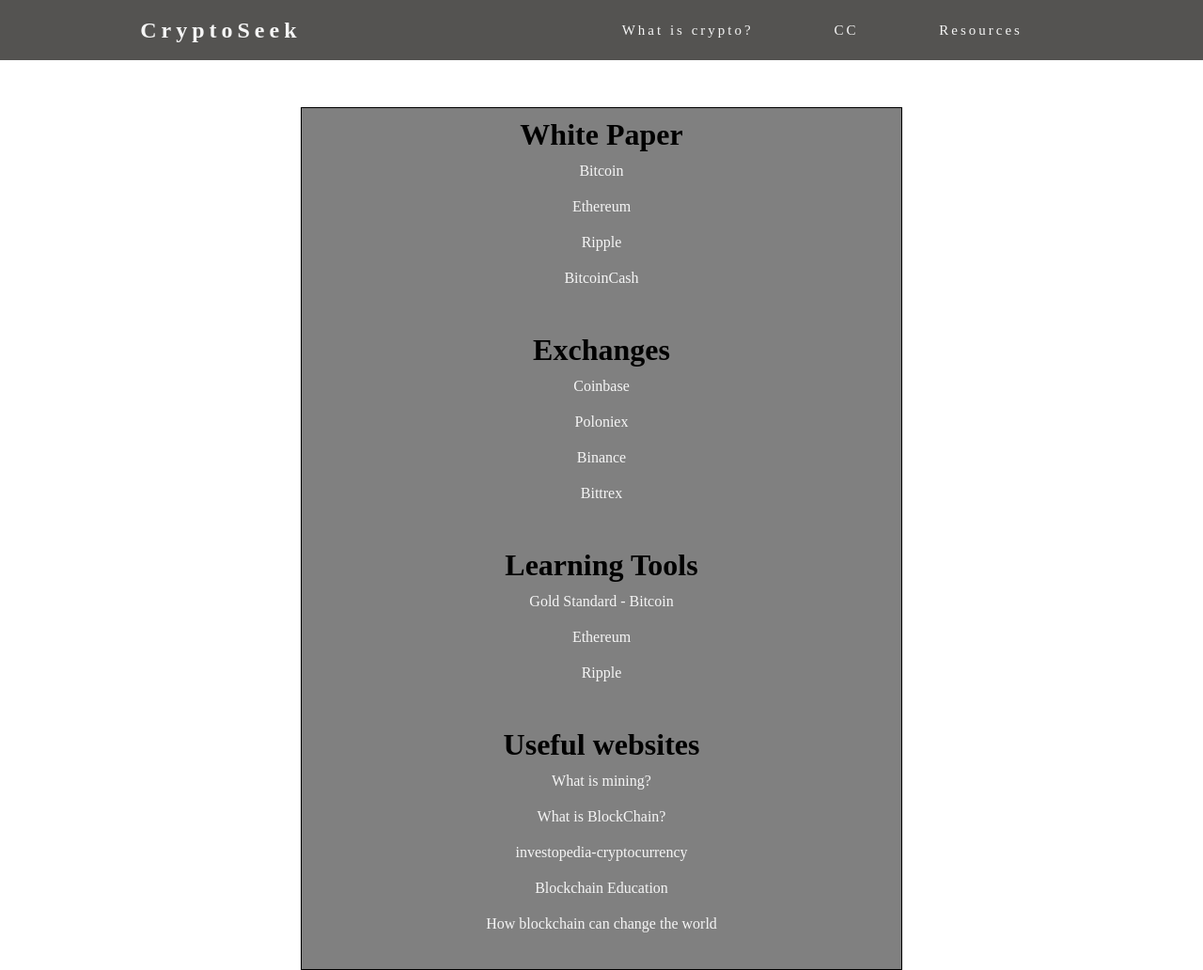
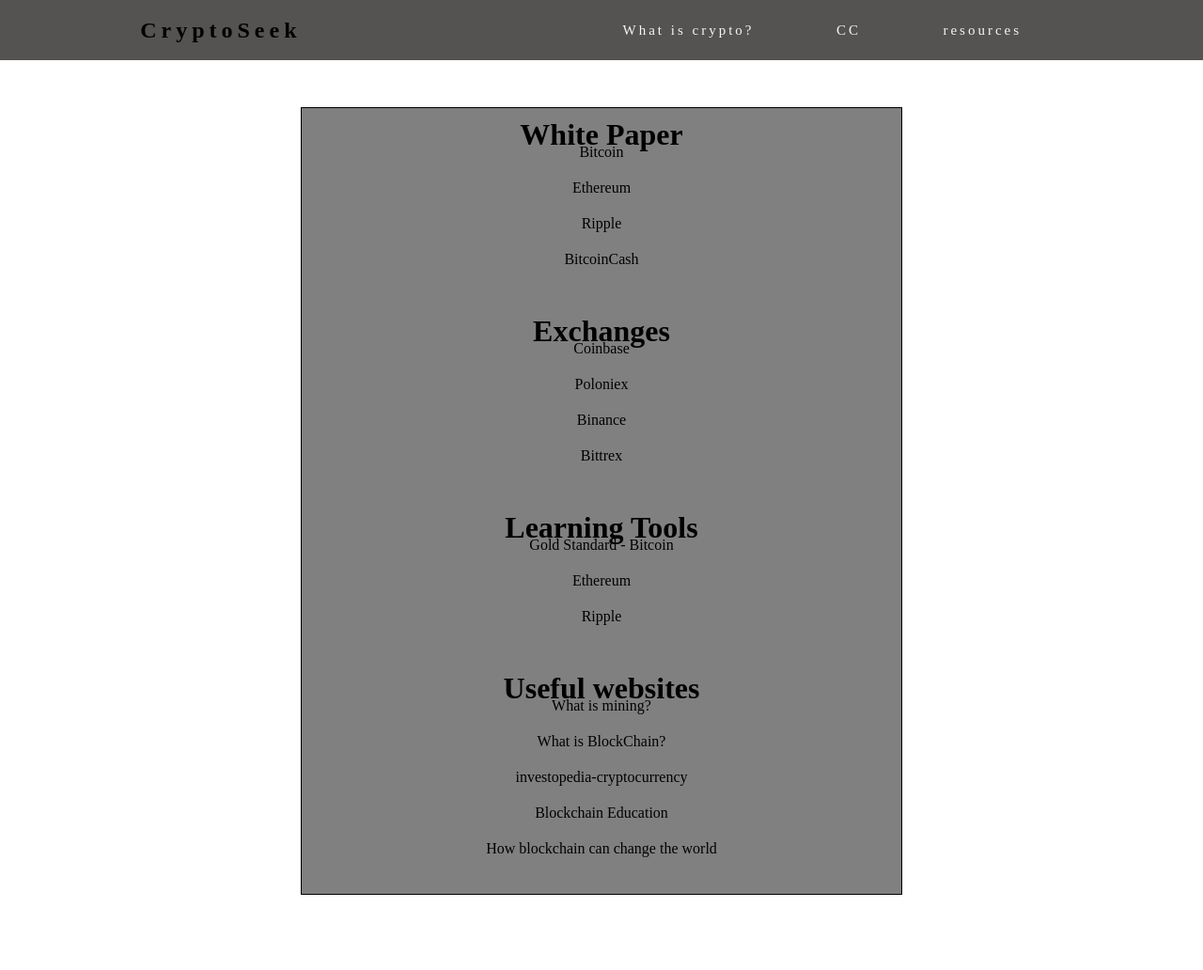
Before and after one commit to Benji-Burke/Benji-Burke-crypto-seek.github.io, a PHP site: page /index2page.html in a window 1280 px wide. Shown: the whole page at 94% size. After the commit the page ends 952 px from the top, so only its background shows below. Run offline with PHP 8.4, Linux system fonts and the light colour scheme.

Commit message:
moving back

```diff
--- a/cryptocurrency/index2page.html
+++ b/cryptocurrency/index2page.html
@@ -11,12 +11,12 @@
   <body>
       <nav>
           <div class="logo">
-             <h4><a href = "index.html"><span style="color:whitesmoke">cryptoSeek</span></a></h4>
+             <h4><a href ="index.html">cryptoSeek</a></h4>
           </div>
           <ul class="navLinks">
             <li><a href="https://youtu.be/HLYuxoytR3s" target="blank">What is crypto?</a></li>
             <li> <a href="https://www.cryptocompare.com/" target="blank">CC</a></li>
-            <li><a href="index2page.html" target="blank">Resources</a></li>
+            <li><a href="index2page.html" target="blank">resources</a></li>
           </ul>
           <div class="burger">
             <div class="line1"></div>
--- a/cryptocurrency/sharedStyles.css
+++ b/cryptocurrency/sharedStyles.css
@@ -13,7 +13,7 @@
     background: #474644ec;
   }
 
-  .logo  {
+  .logo {
     color: whitesmoke;
     letter-spacing: 5px;
     text-transform: capitalize;
--- a/cryptocurrency/styles3.css
+++ b/cryptocurrency/styles3.css
@@ -1,4 +1,4 @@
-h4 {
+.logo {
     color: whitesmoke;
     letter-spacing: 5px;
     text-transform: capitalize;
@@ -36,13 +36,8 @@
     text-align: center;
 }
 
-h1 {
-    margin-bottom: 20px;
-}
-
 .box li {
     margin: 0;
-
     display: flex;
     /* position: relative; */
     top: 50%;
@@ -62,20 +57,21 @@
 }
 
 a:link {
-    color: whitesmoke;
+    color: black;
     text-decoration: none;
 }
-div a:visited {
+
+a:visited {
     color: blue;
     text-decoration: none;
 }
 
-div a:hover {
+a:hover {
     color: blue;
     text-decoration: underline;
 }
 
-div a:active{
+a:active{
     color: red;
     text-decoration: underline;
 }
```
Also changed, not shown: cryptocurrency/index.html (+33 -5 lines), cryptocurrency/styles.css (+2 -18 lines), cryptocurrency/README.md.
